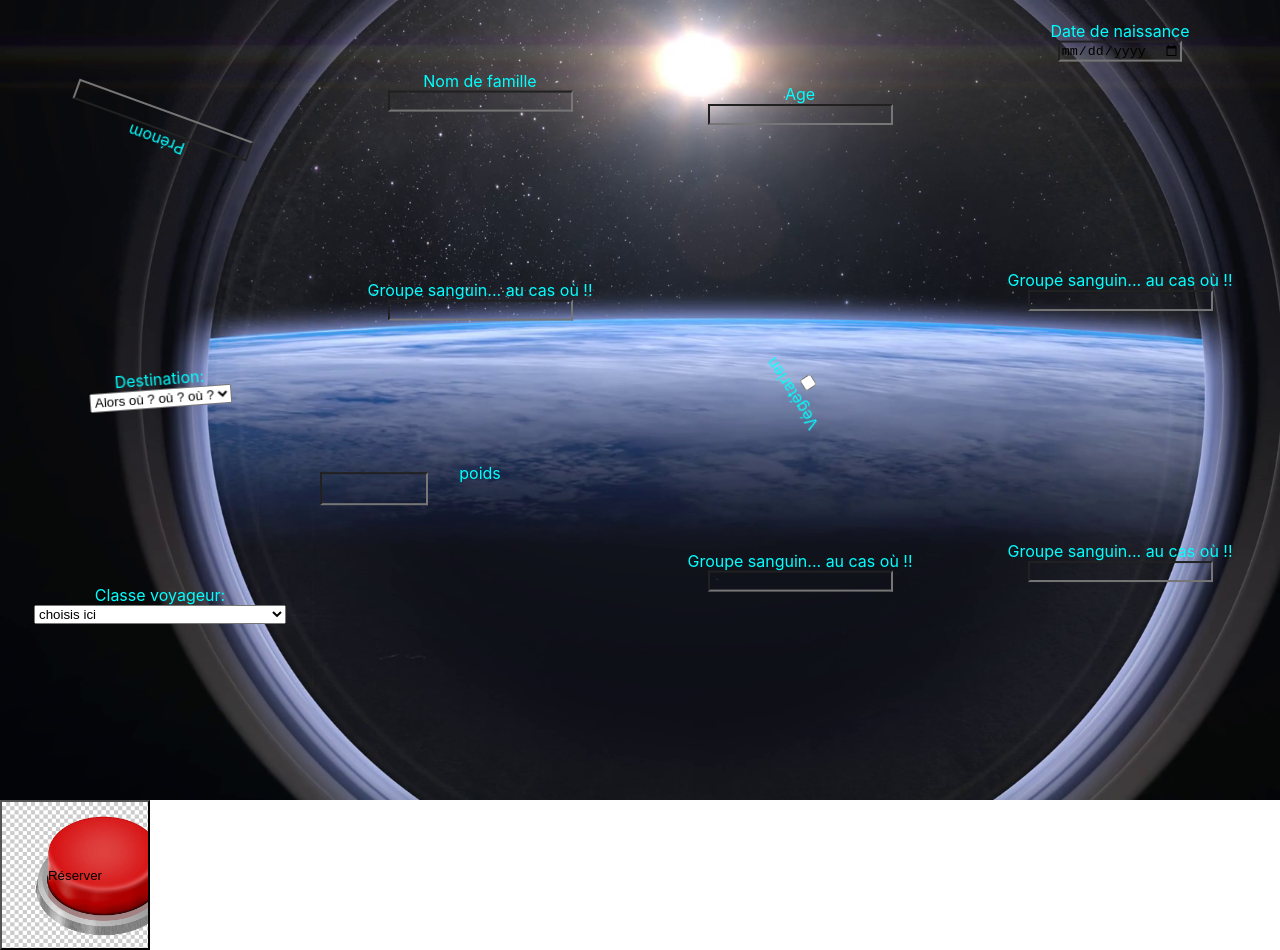
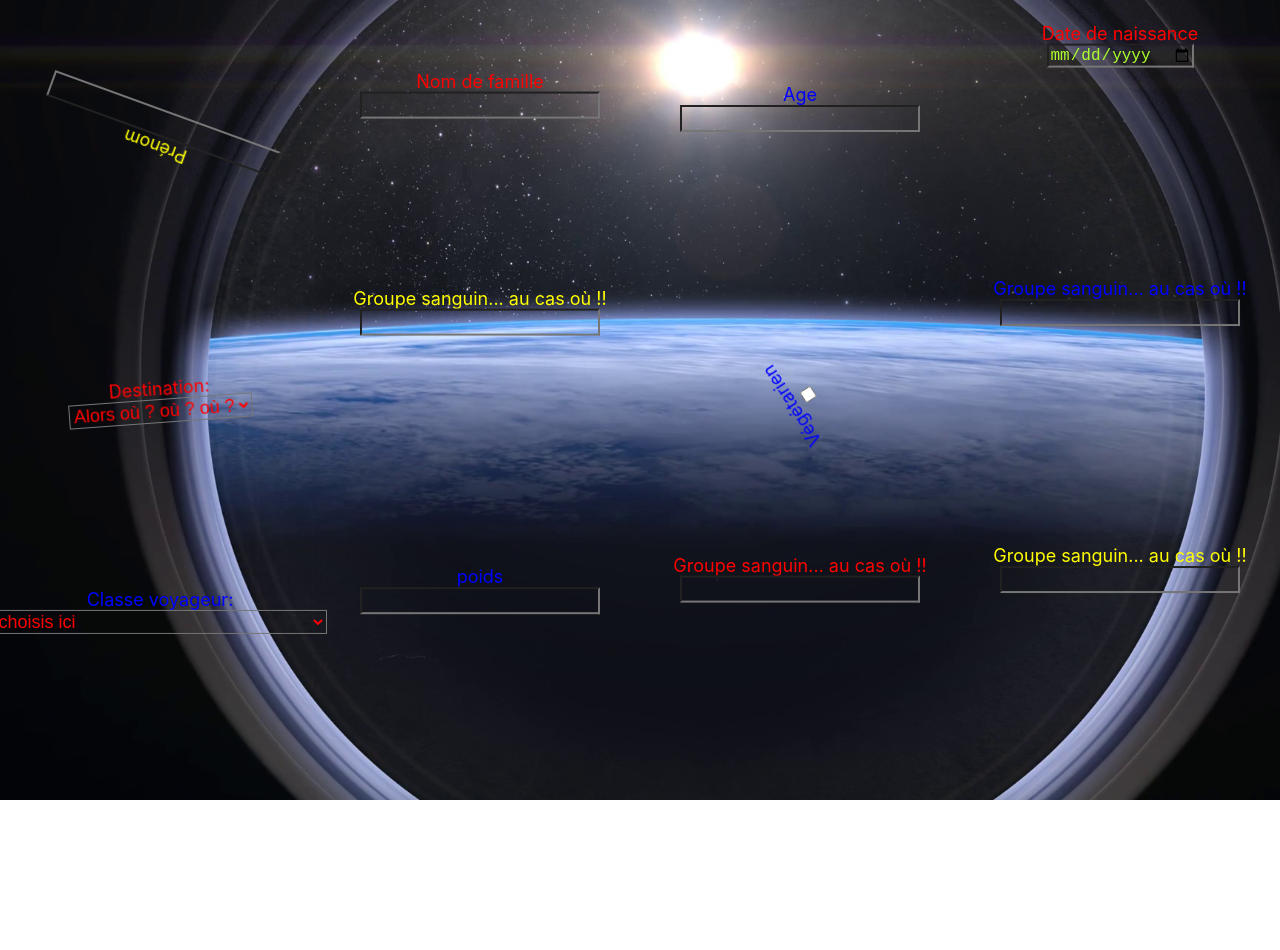
Before and after one commit to ChloeGimenes/Hackathon2-Front, a React (Create React App) app: page /Form in a window 1280 px wide. After the commit the page ends 800 px from the top, so only its background shows below. Built offline with nearby package versions, Linux system fonts and the light colour scheme.

Commit message:
ajout couleur

```diff
--- a/src/pages/Form.jsx
+++ b/src/pages/Form.jsx
@@ -8,11 +8,11 @@ export default class Form extends Component {
     return (
       <div className='avion'>
         <form className='container_div'>
-          <div className='div un'>
+          <div className='div un yellow'>
             <label for='firstname'>Prénom</label>
             <input className='input' type='text' id='firstname'></input>
           </div>
-          <div className='div deux'>
+          <div className='div deux red'>
             <label for='lastname'>Nom de famille</label>
             <input className='input' type='text' id='lastname'></input>
           </div>
@@ -20,11 +20,11 @@ export default class Form extends Component {
             <label for='age'>Age</label>
             <input className='input' type='number' id='age'></input>
           </div>
-          <div className='div quatre'>
+          <div className='div quatre red'>
             <label for='birthdate'>Date de naissance</label>
             <input className='input' type='date' id='birthdate'></input>
           </div>
-          <div className='div cinq'>
+          <div className='div cinq red'>
             <label for='destination-select'>Destination:</label>
             <select name='destination' id='destination-select'>
               <option value=''>Alors où ? où ? où ?</option>
@@ -36,7 +36,7 @@ export default class Form extends Component {
               <option value='tatouine'>tatouine</option>
             </select>
           </div>
-          <div className='div six'>
+          <div className='div six yellow'>
             <label for='groupeSanguin'>Groupe sanguin... au cas où !!</label>
             <input className='input' type='text' id='groupeSanguin'></input>
           </div>
@@ -60,20 +60,19 @@ export default class Form extends Component {
               </option>
             </select>
           </div>
-          <div className='div dix stage'>
+          <div className='div dix'>
             <label for='poids'>poids</label>
             <input className='input' type='text' id='poids'></input>
           </div>
-          <div className='div onze'>
+          <div className='div onze red'>
             <label for='groupeSanguin'>Groupe sanguin... au cas où !!</label>
             <input className='input' type='text' id='groupeSanguin'></input>
           </div>
-          <div className='div douze'>
+          <div className='div douze yellow'>
             <label for='groupeSanguin'>Groupe sanguin... au cas où !!</label>
             <input className='input' type='text' id='groupeSanguin'></input>
           </div>
         </form>
-        <button className='button'>Réserver</button>
       </div>
     );
   }
--- a/src/styles/Form.css
+++ b/src/styles/Form.css
@@ -1,3 +1,5 @@
+/* <button className='button'>Réserver</button> */
+
 .avion {
   background-image: url("../assets/imageform.png");
   background-size: cover;
@@ -13,36 +15,52 @@
   height: 100%;
 }
 
-.button {
+/* .button {
   background-image: url("../assets/redButton.jpg");
   width: 150px;
   height: 150px;
   background-size: cover;
-  /* display: block;
+  display: block;
 
   text-align: center;
   color: white;
   background-color: rgb(246, 3, 3);
   border-radius: 100%;
-  position: relative; */
-}
+  position: relative;
+} */
 
 .div {
   display: flex;
   flex-direction: column;
   justify-content: center;
   align-items: center;
-  color: cyan;
+  color: blue;
+  font-size: large;
   width: 25%;
-  animation: float 6s ease-in-out infinite;
+}
+
+.yellow {
+  color: yellow;
+}
+
+.red {
+  color: red;
 }
 
 .input {
   background-color: transparent;
+  font-size: 20px;
+  font-size: large;
+  color: greenyellow;
+}
+
+select {
+  background-color: transparent;
+  font-size: large;
+  color: red;
 }
 
 .un {
-  background-color: transparent;
   animation: float1 3s ease-in-out infinite;
   animation: rotateClockwise1 10s ease-in-out infinite;
 }
@@ -57,6 +75,7 @@
 
 .quatre {
   animation: float4 3s ease-in-out infinite;
+  /* animation: rotateClockwise4 9s ease-in-out infinite; */
 }
 
 .cinq {
@@ -280,6 +299,24 @@
   }
 }
 
+@keyframes rotateClockwise4 {
+  0% {
+    transform: rotate(0deg);
+  }
+  25% {
+    transform: rotate(100deg);
+  }
+  50% {
+    transform: rotate(0deg);
+  }
+  75% {
+    transform: rotate(200deg);
+  }
+  100% {
+    transform: rotate(360deg);
+  }
+}
+
 @keyframes rotateClockwise5 {
   0% {
     transform: rotate(0deg);
@@ -313,7 +350,7 @@
   }
 }
 
-.stage {
+/* .stage {
   position: relative;
   height: 4em;
   text-align: center;
@@ -325,7 +362,6 @@
   width: 100px;
   background: transparent;
   line-height: 2em;
-  /* color: #fff; */
   -webkit-transition: 1s bottom, 4s 1s left cubic-bezier(0, 1, 1, 1);
   -moz-transition: 1s bottom, 4s 1s left cubic-bezier(0, 1, 1, 1);
   -o-transition: 1s bottom, 4s 1s left cubic-bezier(0, 1, 1, 1);
@@ -334,4 +370,4 @@
 .stage:hover #poids {
   left: calc(100% - 100px);
   bottom: 2em;
-}
+} */
```
